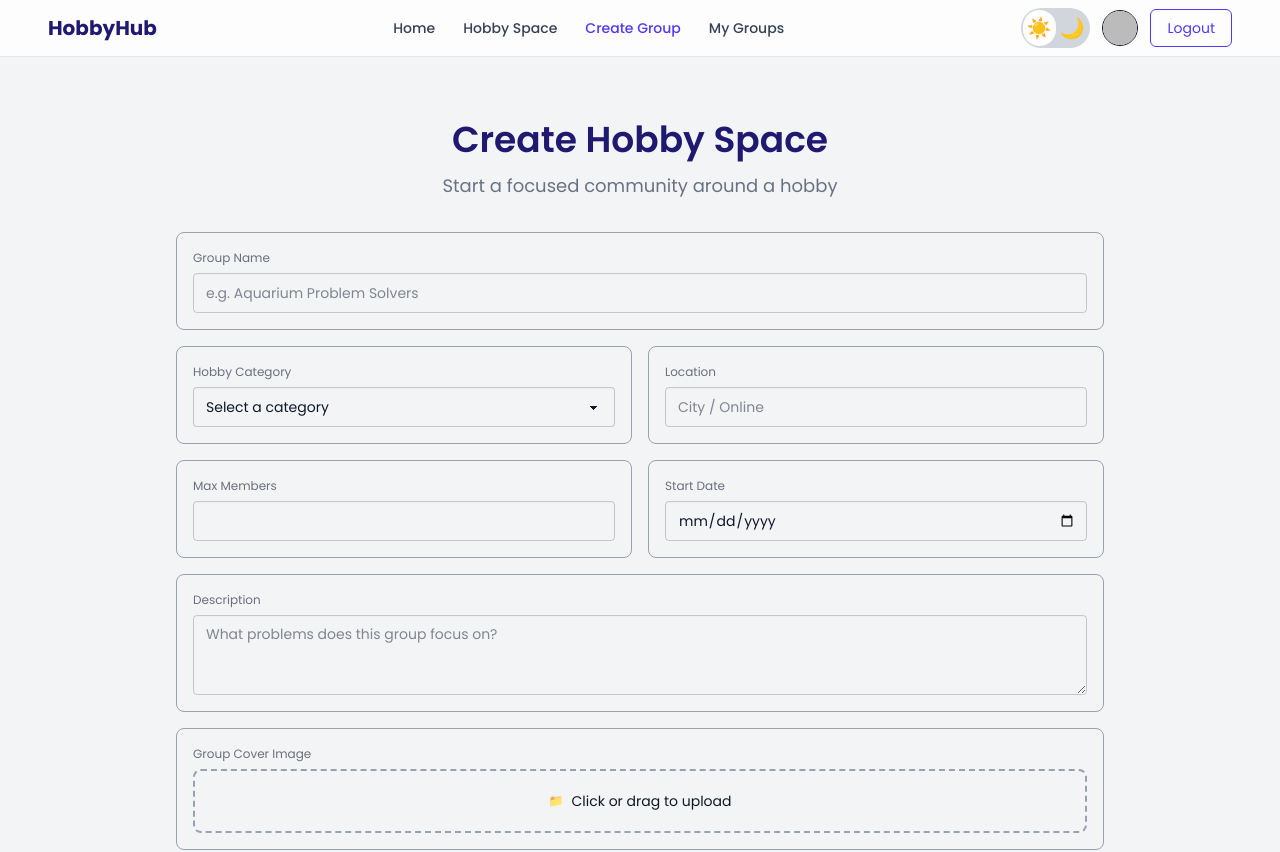
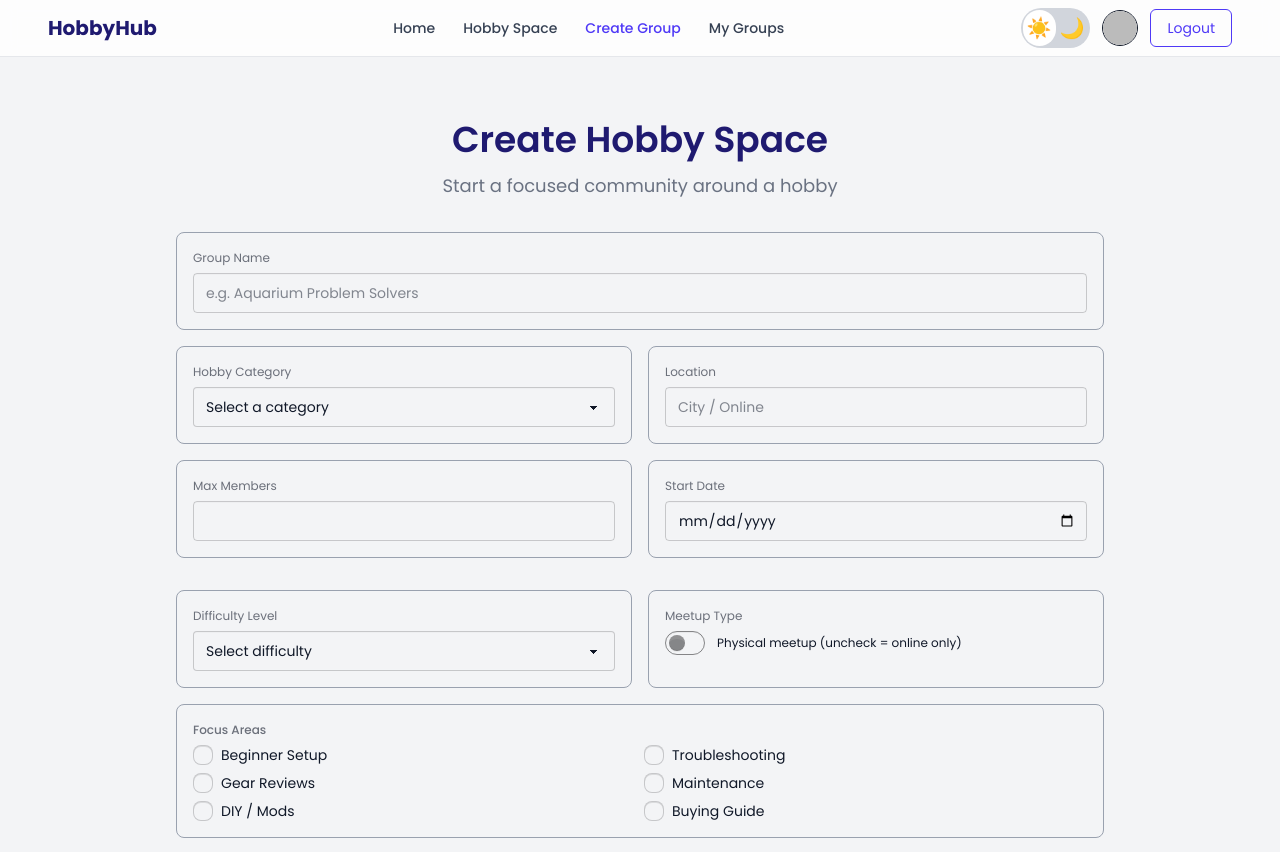
Before and after one commit to najmussakib2142/hobby-hub-client, a React (Vite) app: page /createGroup in a window 1280 px wide. Shown: the top 852 px of the page. Built offline with nearby package versions, Linux system fonts and the light colour scheme; no server answers; sample sign-in values are in the browser's storage.

Commit message:
feat(create-group): add difficulty level, meetup type, focus areas, and slug support

```diff
--- a/src/pages/CreateGroup.jsx
+++ b/src/pages/CreateGroup.jsx
@@ -4,6 +4,13 @@ import Swal from 'sweetalert2';
 import { AuthContext } from '../provider/AuthContext';
 import { Helmet } from 'react-helmet-async';
 import { useNavigate } from 'react-router';
+
+const generateSlug = (text) =>
+    text
+        .toLowerCase()
+        .trim()
+        .replace(/[^a-z0-9]+/g, '-')
+        .replace(/(^-|-$)/g, '');
 
 const CreateGroup = () => {
     const { user } = useContext(AuthContext);
@@ -17,7 +24,8 @@ const CreateGroup = () => {
         handleSubmit,
         reset,
         setValue,
-        formState: { errors, isSubmitting }
+        formState: { errors, isSubmitting },
+        watch
     } = useForm();
 
     const handleImageUpload = async (e) => {
@@ -62,7 +70,7 @@ const CreateGroup = () => {
             // ✅ inject image URL into React Hook Form
             setValue('image', data.secure_url, { shouldValidate: true });
 
-            Swal.fire('Success', 'Image uploaded successfully', 'success');
+            // Swal.fire('Success', 'Image uploaded successfully', 'success');
         } catch (error) {
             Swal.fire('Error', 'Image upload failed', 'error');
         } finally {
@@ -72,15 +80,32 @@ const CreateGroup = () => {
 
 
     const onSubmit = async (data) => {
+        const finalCategory =
+            data.category === 'other'
+                ? data.customCategory
+                : data.category;
+
+
+
         const newGroup = {
-            ...data,
+            name: data.name,
+            slug: generateSlug(data.name),
+            category: finalCategory,
+            description: data.description,
+            location: data.location,
+            startDate: data.startDate,
+
+            maxMembers: data.maxMembers,     // from form
+            membersCount: 1,                 // creator joined automatically
+
             createdBy: {
                 name: user.displayName,
                 email: user.email,
             },
+
             createdAt: new Date(),
-            membersCount: 1,
         };
+
 
         try {
             const res = await fetch(
@@ -158,14 +183,27 @@ const CreateGroup = () => {
                             defaultValue=""
                         >
                             <option value="" disabled>Select a category</option>
-                            <option>Aquarium & Fish Keeping</option>
-                            <option>Photography</option>
-                            <option>Mechanical Keyboards</option>
-                            <option>Cooking</option>
-                            <option>Fitness</option>
-                            <option>Other</option>
+                            <option value="aquarium">Aquarium & Fish Keeping</option>
+                            <option value="photography">Photography</option>
+                            <option value="mechanical-keyboards">Mechanical Keyboards</option>
+                            <option value="home-coffee">Home Coffee Brewing</option>
+                            <option value="fitness">Fitness</option>
+                            <option value="other">Other</option>
                         </select>
+                        {watch('category') === 'other' && (
+                            <input
+                                type="text"
+                                className="input input-bordered bg-transparent mt-2"
+                                placeholder="Specify your category"
+                                {...register('customCategory', {
+                                    required: 'Please specify your category',
+                                    minLength: 3,
+                                })}
+                            />
+                        )}
+
                     </fieldset>
+
 
 
 
@@ -188,6 +226,7 @@ const CreateGroup = () => {
                             {...register('maxMembers', {
                                 required: true,
                                 min: 2,
+                                valueAsNumber: true
                             })}
                         />
                     </fieldset>
@@ -202,7 +241,70 @@ const CreateGroup = () => {
                         />
                     </fieldset>
 
+
+
+                    <fieldset className="fieldset border border-gray-400 dark:border-gray-600 p-4 rounded-box mt-4">
+                        <label className="label">Difficulty Level</label>
+
+                        <select
+                            className="select select-bordered bg-transparent w-full"
+                            {...register('difficultyLevel', { required: true })}
+                            defaultValue=""
+                        >
+                            <option value="" disabled>Select difficulty</option>
+                            <option value="Beginner">Beginner</option>
+                            <option value="Intermediate">Intermediate</option>
+                            <option value="Advanced">Advanced</option>
+                        </select>
+                    </fieldset>
+
+                    <fieldset className="fieldset border border-gray-400 dark:border-gray-600 p-4 rounded-box mt-4">
+                        <label className="label">Meetup Type</label>
+
+                        <label className="flex items-center gap-3">
+                            <input
+                                type="checkbox"
+                                className="toggle toggle-primary"
+                                {...register('isPhysicalMeetup')}
+                            />
+                            <span>Physical meetup (uncheck = online only)</span>
+                        </label>
+
+                    </fieldset>
+
+
                 </div>
+
+                <fieldset className="fieldset border border-gray-400 dark:border-gray-600 p-4 rounded-box mt-4">
+                    <label className="label font-medium">Focus Areas</label>
+
+                    <div className="grid grid-cols-2 gap-2 text-sm">
+                        {[
+                            'Beginner Setup',
+                            'Troubleshooting',
+                            'Gear Reviews',
+                            'Maintenance',
+                            'DIY / Mods',
+                            'Buying Guide',
+                        ].map((area) => (
+                            <label key={area} className="flex items-center gap-2">
+                                <input
+                                    type="checkbox"
+                                    value={area}
+                                    {...register('focusAreas', {
+                                        required: 'Select at least one focus area',
+                                    })}
+                                    className="checkbox checkbox-sm"
+                                />
+                                {area}
+                            </label>
+                        ))}
+                    </div>
+
+                    {errors.focusAreas && (
+                        <p className="text-error text-sm">{errors.focusAreas.message}</p>
+                    )}
+                </fieldset>
 
                 {/* Description */}
                 <fieldset className="fieldset bg-transparent border border-gray-400 dark:border-gray-600 mt-4 p-4 rounded-box">
```
